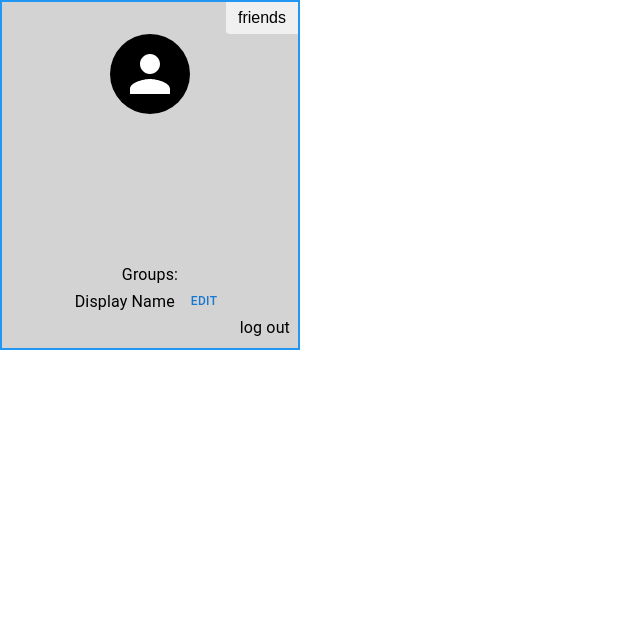
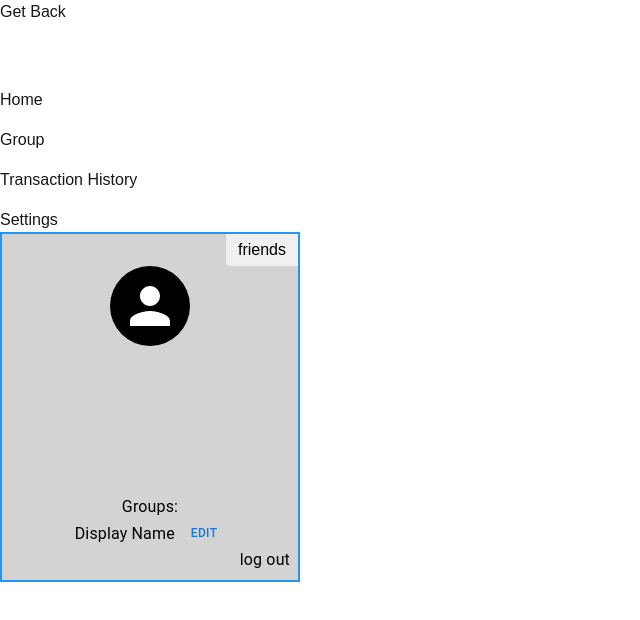
Before and after one commit to 1ando/GetBack, a Next.js app in the folder gitback-frontend/: page /profile in a window 1280 px wide. Shown: the top 620 px of the page, without its empty margins (0-640 px from the left). Built offline with nearby package versions, Linux system fonts and the light colour scheme.

Commit message:
AHHHHHHHHHHHHHHHHHHHhh

```diff
--- a/gitback-frontend/src/app/(root)/grouppage/page.tsx
+++ b/gitback-frontend/src/app/(root)/grouppage/page.tsx
@@ -9,6 +9,7 @@ import {
   Typography,
 } from '@mui/material';
 import { CheckCircle } from '@mui/icons-material';
+import NavBar from '../components/NavBar';
 
 const incomingItems = ['Incoming A', 'Incoming B', 'Incoming C', 'Incoming D', 'Incoming A', 'Incoming B', 'Incoming C', 'Incoming D'];
 const outgoingItems = ['Outgoing X', 'Outgoing Y', 'Outgoing Z'];
@@ -24,8 +25,11 @@ export default function GroupPage() {
   });
 
   return (
+
+
     <Box sx={{ minHeight: '100vh', bgcolor: '#fffaf0', display: 'flex', p: 3, color: '#000' }}>
       {/* Main Content */}
+      <NavBar/>
       <Box sx={{ flex: 1, display: 'flex', flexDirection: 'column', alignItems: 'center', gap: 4 }}>
         <Typography sx={{ fontSize: '2.5rem', fontWeight: 600, mt: 2 }}>
           NO FISH
--- a/gitback-frontend/src/app/(root)/profile/page.tsx
+++ b/gitback-frontend/src/app/(root)/profile/page.tsx
@@ -1,6 +1,7 @@
 'use client';
 
 import { useState } from 'react';
+import NavBar from '../components/NavBar';
 import {
   Box,
   Button,
@@ -31,7 +32,7 @@ export default function ProfilePage() {
   };
 
   return (
-    <Box
+    <><div><NavBar /></div><Box
       sx={{
         bgcolor: '#d3d3d3',
         p: 4,
@@ -79,7 +80,7 @@ export default function ProfilePage() {
             onClick={() => {
               setEditName(displayName);
               setEditModalOpen(true);
-            }}
+            } }
             sx={{ px: 1, py: 0.5, fontSize: '0.75rem', minWidth: 'unset', textTransform: 'uppercase' }}
           >
             edit
@@ -112,8 +113,7 @@ export default function ProfilePage() {
           <TextField
             fullWidth
             value={editName}
-            onChange={(e) => setEditName(e.target.value)}
-          />
+            onChange={(e) => setEditName(e.target.value)} />
           <Button
             variant="contained"
             onClick={handleSaveName}
@@ -151,8 +151,7 @@ export default function ProfilePage() {
               placeholder="Add a friend"
               value={newFriend}
               onChange={(e) => setNewFriend(e.target.value)}
-              size="small"
-            />
+              size="small" />
             <Button
               variant="contained"
               onClick={handleAddFriend}
@@ -168,6 +167,6 @@ export default function ProfilePage() {
           ))}
         </Box>
       </Modal>
-    </Box>
+    </Box></>
   );
 }
```
